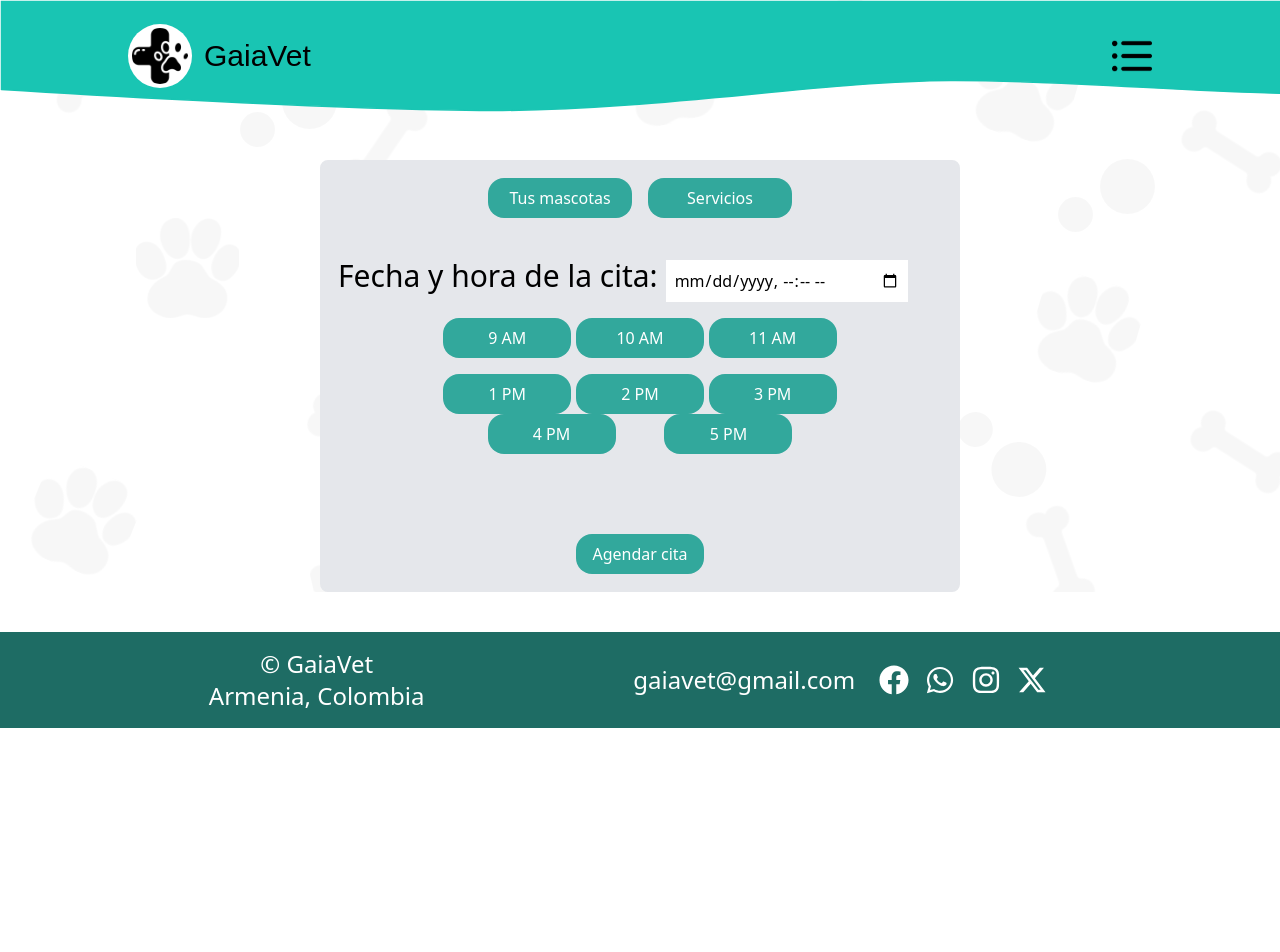
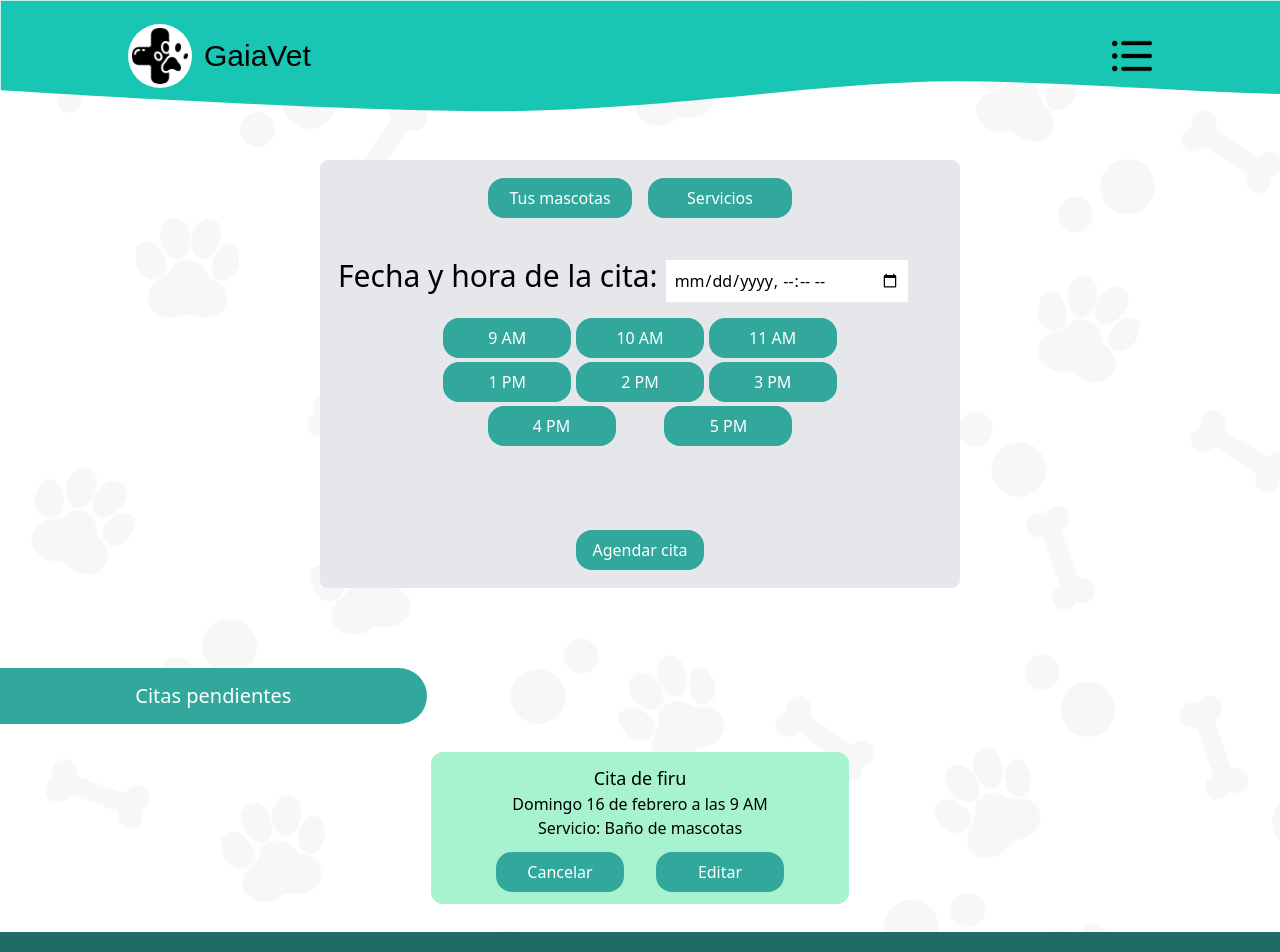
Before and after one commit to santiagocastano589/GaiaVet, a React (Vite) app: page /citas in a window 1280 px wide. Shown: the top 952 px of the page. Before the commit the page ends 800 px from the top, so only its background shows below. Built offline with nearby package versions, Linux system fonts and the light colour scheme; a web font is replaced by a local one; what tailwindcss-animated would draw is missing.

Commit message:
se agregan cambios en citas el apartado de citas

```diff
--- a/src/Components/Citas/Citas.jsx
+++ b/src/Components/Citas/Citas.jsx
@@ -7,13 +7,13 @@ import peluqueria from '../../assets/peluqueria.png'
 import baño1 from '../../assets/baño1.jpg';
 import { CartServices } from '../CartServices/CartServices';
 
-
 export const Citas = () => {
 
     const [showMascotasModal, setShowMascotasModal] = useState(false);
     const [showServiciosModal, setShowServiciosModal] = useState(false);
+    const [showEditModal, setShowEditModal] = useState(false);
     const [selectedDate, setSelectedDate] = useState('');
-
+    const [editData, setEditData] = useState(null);
 
     const handleDateChange = (event) => {
         const selectedDate = new Date(event.target.value);
@@ -31,7 +31,6 @@ export const Citas = () => {
 
     const handleSubmit = (event) => {
         event.preventDefault();
-
     };
 
     const handleMascotasClick = () => {
@@ -45,6 +44,12 @@ export const Citas = () => {
     const handleModalClose = () => {
         setShowMascotasModal(false);
         setShowServiciosModal(false);
+        setShowEditModal(false);
+    };
+
+    const handleEditClick = (cita) => {
+        setEditData(cita);
+        setShowEditModal(true);
     };
 
     return (
@@ -67,17 +72,16 @@ export const Citas = () => {
                         />
                     </div>
 
-
                     <div className='flex justify-center my-4'>
                         <div className=' w-2/3 flex flex-wrap justify-evenly'>
-                        <button className='mb-4 w-32 h-10 rounded-2xl text-white bg-blue-border hover:bg-teal-400'>9 AM</button>
-                        <button className='w-32 h-10 rounded-2xl text-white bg-blue-border hover:bg-teal-400'>10 AM</button>
-                        <button className='w-32 h-10 rounded-2xl text-white bg-blue-border hover:bg-teal-400'>11 AM</button>
-                        <button className='w-32 h-10 rounded-2xl text-white bg-blue-border hover:bg-teal-400'>1 PM</button>
-                        <button className='w-32 h-10 rounded-2xl text-white bg-blue-border hover:bg-teal-400'>2 PM</button>
-                        <button className='w-32 h-10 rounded-2xl text-white bg-blue-border hover:bg-teal-400'>3 PM</button>
-                        <button className='w-32 h-10 rounded-2xl text-white bg-blue-border hover:bg-teal-400'>4 PM</button>
-                        <button className='w-32 h-10 rounded-2xl text-white bg-blue-border hover:bg-teal-400'>5 PM</button>
+                            <button className='mb-1 w-32 h-10 rounded-2xl text-white bg-blue-border hover:bg-teal-400'>9 AM</button>
+                            <button className='mb-1 w-32 h-10 rounded-2xl text-white bg-blue-border hover:bg-teal-400'>10 AM</button>
+                            <button className='mb-1 w-32 h-10 rounded-2xl text-white bg-blue-border hover:bg-teal-400'>11 AM</button>
+                            <button className='mb-1 w-32 h-10 rounded-2xl text-white bg-blue-border hover:bg-teal-400'>1 PM</button>
+                            <button className='mb-1 w-32 h-10 rounded-2xl text-white bg-blue-border hover:bg-teal-400'>2 PM</button>
+                            <button className='mb-1 w-32 h-10 rounded-2xl text-white bg-blue-border hover:bg-teal-400'>3 PM</button>
+                            <button className='mb-1 w-32 h-10 rounded-2xl text-white bg-blue-border hover:bg-teal-400'>4 PM</button>
+                            <button className='mb-1 w-32 h-10 rounded-2xl text-white bg-blue-border hover:bg-teal-400'>5 PM</button>
                         </div>
                     </div>
 
@@ -87,12 +91,34 @@ export const Citas = () => {
 
                 </form>
             </div>
+
+            <div>
+                <div className='w-1/3 h-14 flex justify-center items-center rounded-r-full bg-blue-border mt-20'>
+                    <h1 className='text-xl text-white'>Citas pendientes</h1>
+                </div>
+
+                <div className=' p-3 flex flex-wrap justify-evenly'>
+
+                    <div className='bg-emerald-200 w-1/3 flex flex-col items-center m-4 p-3 rounded-xl'>
+                        <h1 className='text-lg'>Cita de firu</h1>
+                        <p>Domingo 16 de febrero a las 9 AM</p>
+                        <p>Servicio: Baño de mascotas</p>
+                        <div className='mt-3'>
+                            <button className='mx-4 w-32 h-10 rounded-2xl text-white bg-blue-border hover:bg-teal-400'>Cancelar</button>
+                            <button className='mx-4 w-32 h-10 rounded-2xl text-white bg-blue-border hover:bg-teal-400' onClick={() => handleEditClick({ mascota: 'firu', fecha: '2024-02-16T09:00', servicio: 'Baño de mascotas' })}>Editar</button>
+                        </div>
+                    </div>
+
+
+                </div>
+            </div>
             <ModalMascotas show={showMascotasModal} onClose={handleModalClose} />
             <ModalServicios show={showServiciosModal} onClose={handleModalClose} />
+            <ModalEditarCita show={showEditModal} onClose={handleModalClose} cita={editData} />
         </>
     );
 };
-
+//modal mascotas
 const ModalMascotas = ({ show, onClose }) => {
     if (!show) {
         return null;
@@ -131,17 +157,14 @@ const ModalMascotas = ({ show, onClose }) => {
                   <button className='bg-white w-3/5 h-8 rounded-2xl font-semibold hover:bg-gray-300'>seleccionar</button>
                 </div>
 
-
                </div>
               </div>
-
-
 
             </div>
         </div>
     );
 };
-
+//modal sevicios
 const ModalServicios = ({ show, onClose }) => {
     if (!show) {
         return null;
@@ -162,11 +185,55 @@ const ModalServicios = ({ show, onClose }) => {
                     <CartServices image={calendario} service={'Guarderia'} alt={'Guarderia'}/>
                     <CartServices image={consultaGeneral} service={'Consulta General'} alt={'Consulta General'}/>
 
+              </div>
+              </div>
+            </div>
+        </div>
+    );
+};
+//modal editar cita
+const ModalEditarCita = ({ show, onClose, cita }) => {
+    const [date, setDate] = useState(cita?.fecha || '');
+    const [service, setService] = useState(cita?.servicio || '');
+
+    if (!show) return null;
+
+    const handleSave = () => {
+        // Aquí puedes manejar la lógica de guardar los cambios
+        alert(`Cita actualizada: ${date} - ${service}`);
+        onClose();
+    };
+
+    return (
+        <div className="fixed inset-0 bg-gray-500 bg-opacity-75 z-10 flex items-center justify-center">
+            <div className="bg-white h-[30rem] w-[50rem] p-6 rounded-lg shadow-lg overflow-auto ">
+                <h2 className="text-2xl font-bold mb-4">Editar Cita</h2>
+
+                <label className="block mb-2 text-xl">Fecha y hora:</label>
+                <input
+                    type="datetime-local"
+                    value={date}
+                    onChange={(e) => setDate(e.target.value)}
+                    className="mb-4 p-2 border w-full rounded"
+                />
+
+                <label className="block mb-2 text-xl">Servicio:</label>
+                <div className='flex h-96 flex-col items-center '>
+              <div className='flex flex-wrap w-2/3 justify-between py-10'>
+
+                    <CartServices image={peluqueria} service={'Peluqueria'} alt={'Peluqueria'} />
+                    <CartServices image={baño} service={'Baño'} alt={'Baño'}/>
+                    <CartServices image={calendario} service={'Guarderia'} alt={'Guarderia'}/>
+                    <CartServices image={consultaGeneral} service={'Consulta General'} alt={'Consulta General'}/>
+
 
               </div>
               </div>
 
-
+                <div className="flex justify-end pt-56">
+                    <button className="mr-2 px-4 py-2 bg-gray-300 rounded hover:bg-gray-400" onClick={onClose}>Cancelar</button>
+                    <button className="px-4 py-2 bg-blue-border text-white rounded hover:bg-teal-400" onClick={handleSave}>Guardar</button>
+                </div>
             </div>
         </div>
     );
```
Lines whose indentation alone changed are shown as unchanged.
